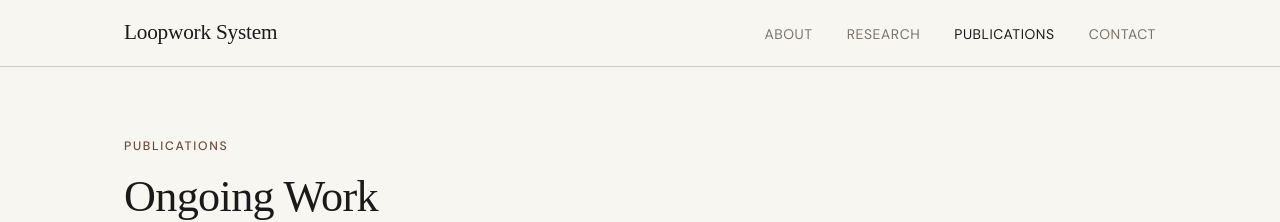
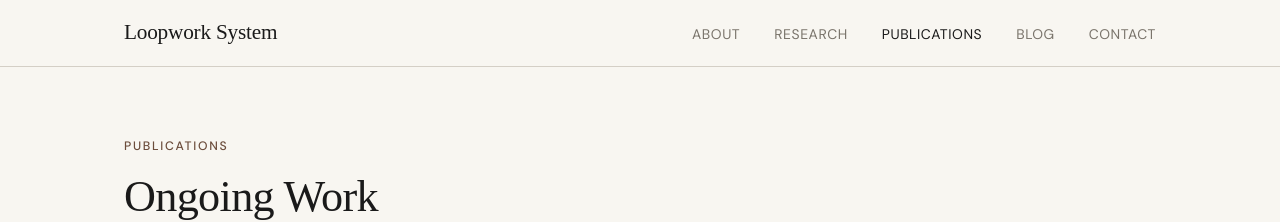
Before and after one commit to kimhosein/loopworksystem.com, a Jekyll site: the page publications.html, which Jekyll copies as it is, in a window 1280 px wide. Shown: the top 222 px of the page. Built offline with Jekyll 4.4.1, drawn with Linux system fonts in a browser that asks for light colours; some web fonts are replaced.

Commit message:
Update publications.html

```diff
--- a/publications.html
+++ b/publications.html
@@ -39,6 +39,7 @@
         <li><a href="about.html">About</a></li>
         <li><a href="index.html#research">Research</a></li>
         <li><a href="publications.html" class="active">Publications</a></li>
+        <li><a href="/blog/">Blog</a></li>
         <li><a href="contact.html">Contact</a></li>
       </ul>
     </div>
```
